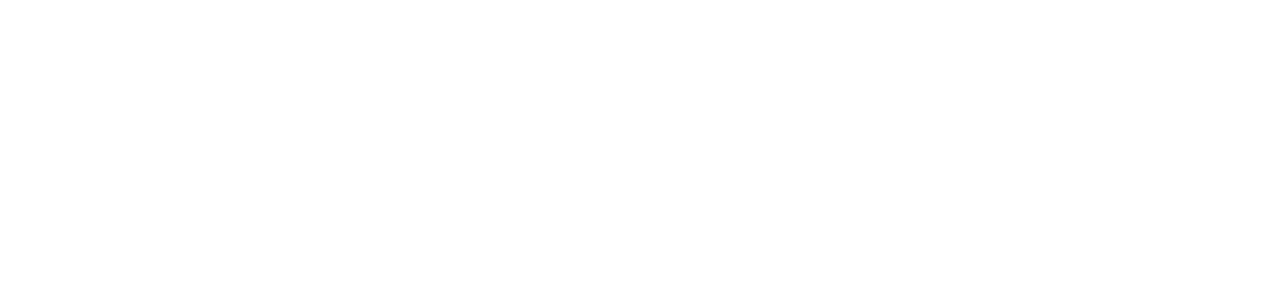
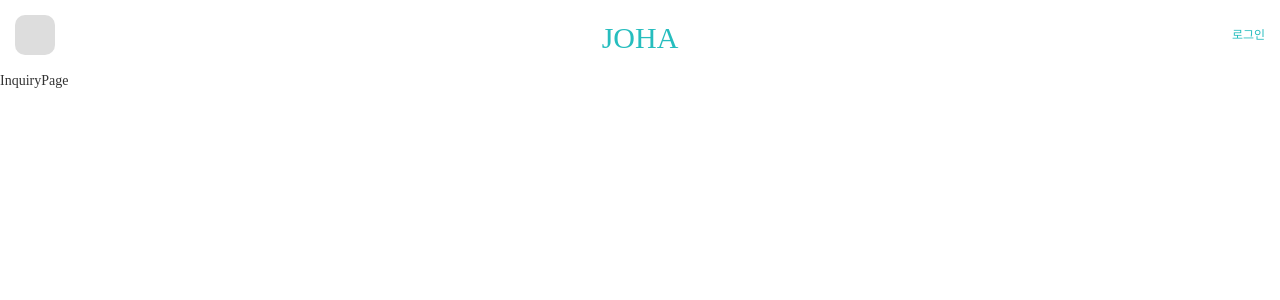
Before and after one commit to Henry93s/joha_front, a React (Create React App) app: page /inquiry in a window 1280 px wide. Before the commit this address had no page. Shown: the top 300 px of the page. Built offline with nearby package versions, Linux system fonts and the light colour scheme; a web font is replaced by a local one.

Commit message:
Feat: InquiryPage 1:1 문의 페이지

```diff
--- a/package.json
+++ b/package.json
@@ -12,7 +12,9 @@
     "@types/react-dom": "^18.3.0",
     "react": "^18.3.1",
     "react-dom": "^18.3.1",
+    "react-router-dom": "^6.26.1",
     "react-scripts": "5.0.1",
+    "styled-components": "^6.1.12",
     "typescript": "^4.9.5",
     "web-vitals": "^2.1.4"
   },
@@ -39,5 +41,9 @@
       "last 1 firefox version",
       "last 1 safari version"
     ]
+  },
+  "devDependencies": {
+    "@types/react-router-dom": "^5.3.3",
+    "@types/styled-components": "^5.1.34"
   }
 }
--- a/src/App.tsx
+++ b/src/App.tsx
@@ -3,6 +3,8 @@
 import './App.css';
 import { BrowserRouter, Routes, Route, useLocation } from "react-router-dom";
 import MainPage from '../src/pages/MainPage';
+import InquiryPage from '../src/pages/InquiryPage';
+
 
 function App() {
   return (
@@ -10,6 +12,7 @@
       <BrowserRouter>
         <Routes>
           <Route path="/" element={<MainPage />} />
+          <Route path="/inquiry" element={<InquiryPage />} />
         </Routes>
       </BrowserRouter>
     </div>
--- /dev/null
+++ b/src/pages/InquiryPage.tsx
@@ -0,0 +1,13 @@
+import React from "react";
+import Header from "../components/layout/Header";
+
+const InquiryPage = () => {
+    return (
+    <>
+        <Header />
+        <div>InquiryPage</div>
+    </>
+    );
+};
+
+export default InquiryPage;
```
Also changed, not shown: 1 other file (tests, documents, lock files or other folders).
